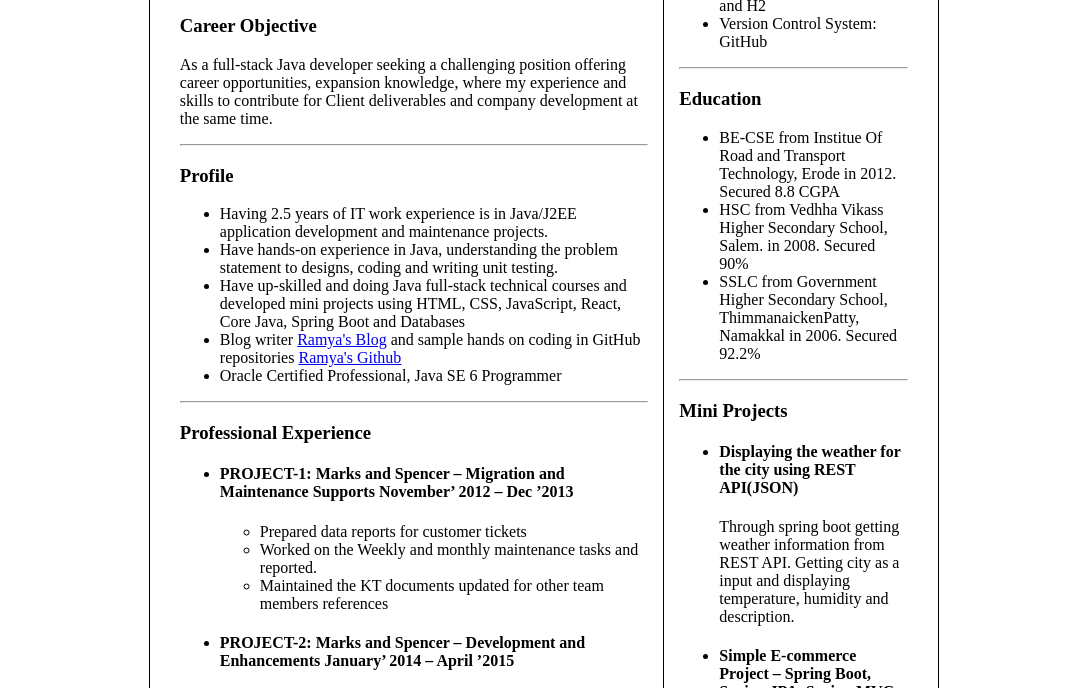
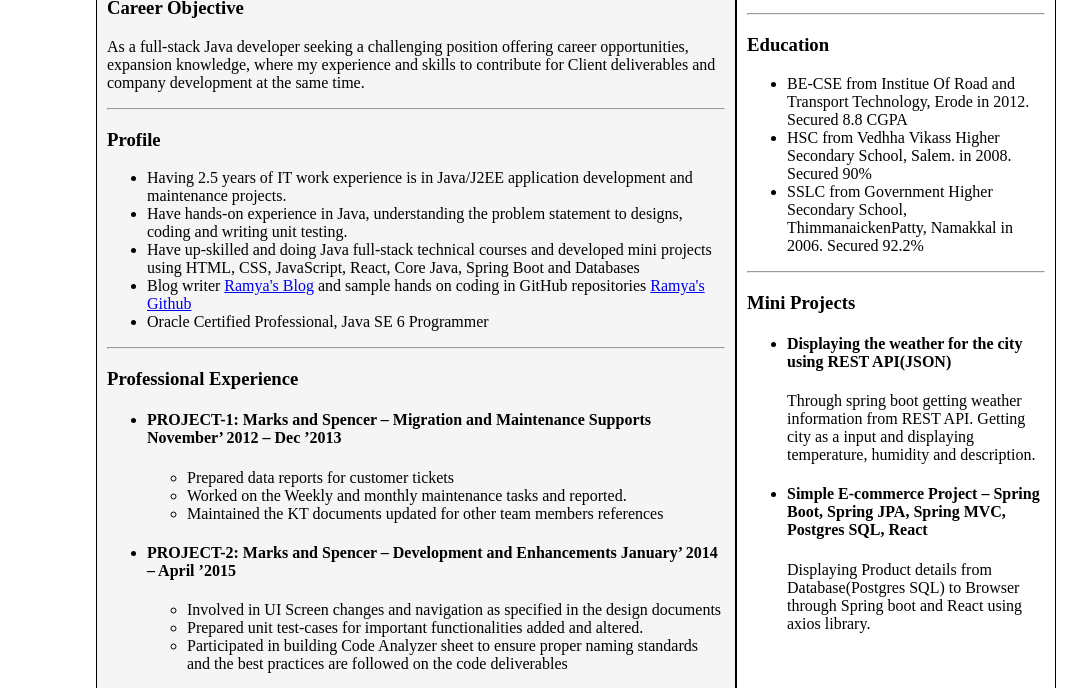
Before and after one commit to RamyaKDev/Hosting, a plain HTML site: page resume.html in a window 1280 px wide. Shown: the part 191-879 px from the top of the page, without its empty margins (96-1183 px from the left). Drawn offline with Linux system fonts and the light colour scheme.

Commit message:
changed style

```diff
--- a/resume.html
+++ b/resume.html
@@ -5,18 +5,23 @@
     <meta name="viewport" content="width=device-width, initial-scale=1.0">
     <title>Ramya Resume</title>
     <style>
+       body{
+        padding:0px;
+        margin:0px;
+       }
+        .container{
+            font-size: 1em;
+            width:80%;
+            display:grid;
+            grid-template-columns:0.2fr 2fr 1fr;
+            margin:auto;
+            padding:10px;
 
-        .container{
-            width:60%;
-            display:grid;
-            grid-template-columns:2fr 1fr;
-            margin:auto;
-            border:1px solid black;
-            padding:15px;
         }
     .mainlayout{
-        padding:15px;
-         border-right:1px solid black;
+        padding:10px;
+         border:1px solid black;
+          background-color:whitesmoke;
     }
     .name{
         text-align: center;
@@ -25,13 +30,19 @@
         text-decoration: none;
     }
     .sidelayout{
-          padding:15px;
+          padding:10px;
+          border:1px solid black;
     }
-
+    .back{
+        font-size: 25px;
+    }
     </style>
 </head>
 <body>
     <div class="container">
+        <div class="back">
+            <a href="/index.html">Home</a>
+        </div>
         <div class="mainlayout">
             <div class="name">
                 <h1>Ramya Kamalasekaran</h1>
```
